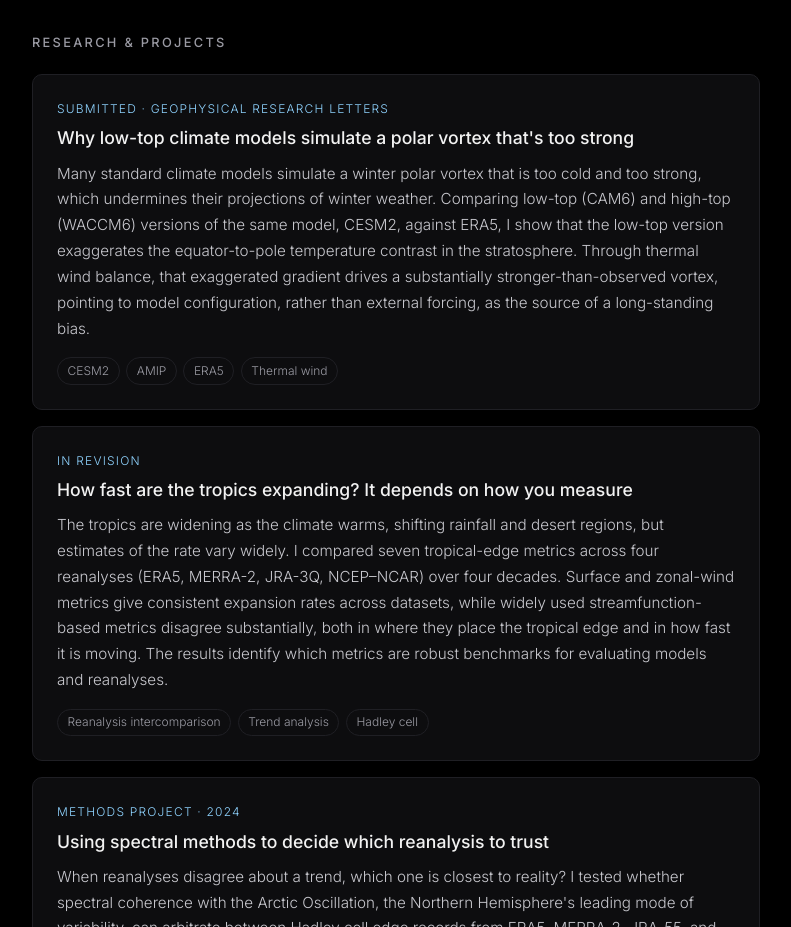
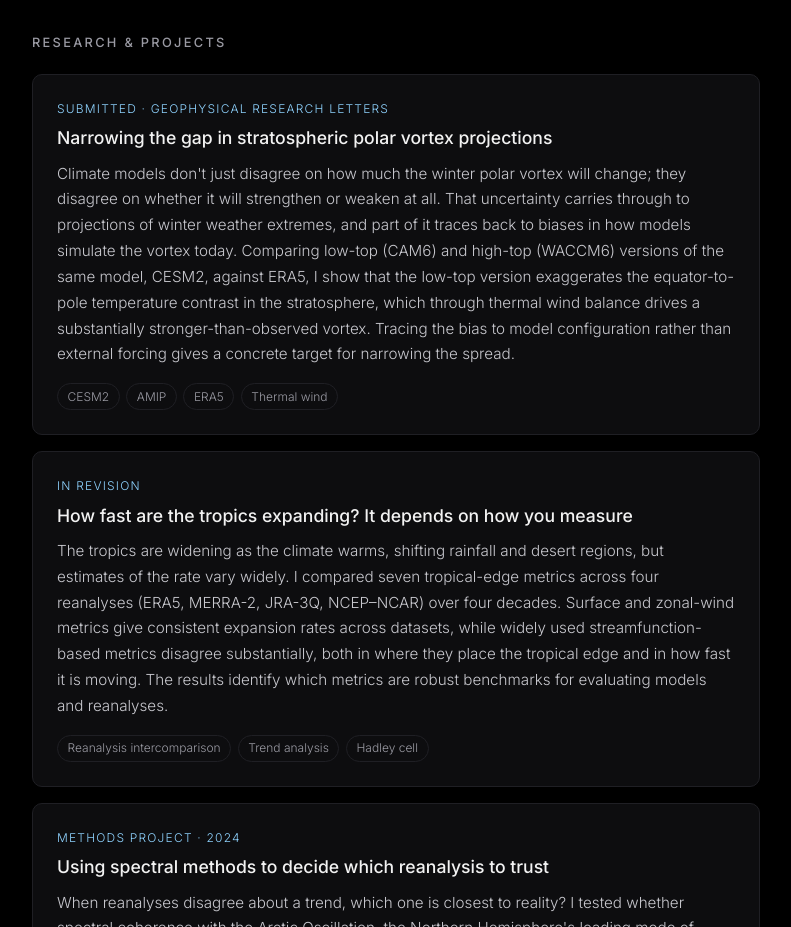
Before and after one commit to thomashm23/thomashm23.github.io, a plain HTML site: page index.html in a window 1280 px wide. Shown: the part 1460-2387 px from the top of the page, without its empty margins (244-1035 px from the left). Drawn offline with Linux system fonts and the light colour scheme; no server answers; animation ran at ten frames a second.

Commit message:
Reframe polar vortex research card around projection disagreement
Co-Authored-By: Claude Opus 5.5 <noreply@anthropic.com>
Claude-Session: https://claude.ai/code/session_01VwyoWh9NAMySLf2URoExFB

```diff
--- a/index.html
+++ b/index.html
@@ -51,8 +51,8 @@
       <div class="cards">
         <article class="card">
           <p class="card-status">Submitted · <em>Geophysical Research Letters</em></p>
-          <h3>Why low-top climate models simulate a polar vortex that's too strong</h3>
-          <p>Many standard climate models simulate a winter polar vortex that is too cold and too strong, which undermines their projections of winter weather. Comparing low-top (CAM6) and high-top (WACCM6) versions of the same model, CESM2, against ERA5, I show that the low-top version exaggerates the equator-to-pole temperature contrast in the stratosphere. Through thermal wind balance, that exaggerated gradient drives a substantially stronger-than-observed vortex, pointing to model configuration, rather than external forcing, as the source of a long-standing bias.</p>
+          <h3>Narrowing the gap in stratospheric polar vortex projections</h3>
+          <p>Climate models don't just disagree on how much the winter polar vortex will change; they disagree on whether it will strengthen or weaken at all. That uncertainty carries through to projections of winter weather extremes, and part of it traces back to biases in how models simulate the vortex today. Comparing low-top (CAM6) and high-top (WACCM6) versions of the same model, CESM2, against ERA5, I show that the low-top version exaggerates the equator-to-pole temperature contrast in the stratosphere, which through thermal wind balance drives a substantially stronger-than-observed vortex. Tracing the bias to model configuration rather than external forcing gives a concrete target for narrowing the spread.</p>
           <ul class="card-tags"><li>CESM2</li><li>AMIP</li><li>ERA5</li><li>Thermal wind</li></ul>
         </article>
         <article class="card">
```
